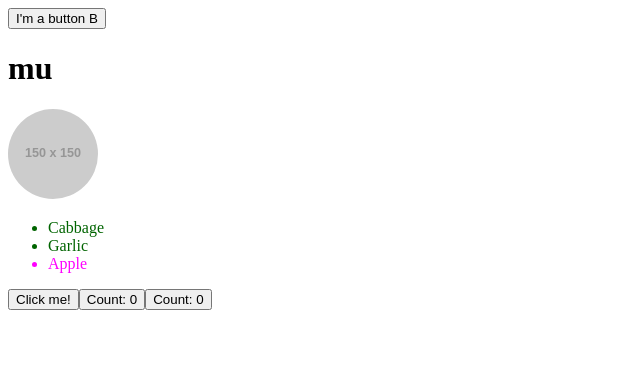
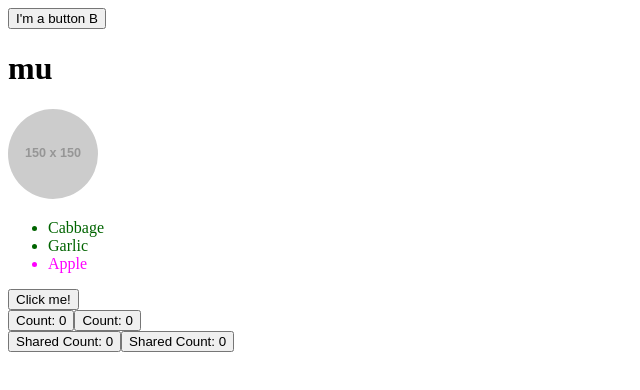
Before and after one commit to 01-mu/learn-react, a React (Vite) app in the folder my-app/: page / in a window 1280 px wide. Shown: the top 390 px of the page, without its empty margins (0-640 px from the left). Built offline with nearby package versions, Linux system fonts and the light colour scheme.

Commit message:
useState props

```diff
--- a/my-app/src/App.tsx
+++ b/my-app/src/App.tsx
@@ -20,6 +20,10 @@ function CountButton() {
   const handleClick = () => setCount(count + 1);
 
   return <button onClick={handleClick}>Count: {count}</button>;
+}
+
+function SharedStateButton({ count, onClick }) {
+  return <button onClick={onClick}>Shared Count: {count}</button>;
 }
 
 function App() {
@@ -54,6 +58,9 @@ function App() {
     </li>
   ));
 
+  const [count, setCount] = useState(0);
+  const handleClick = () => setCount(count + 1);
+
   return (
     <>
       {isA ? <MyButtonA /> : <MyButtonB />}
@@ -67,8 +74,14 @@ function App() {
       />
       <ul>{listItems}</ul>
       <AlertButton />
-      <CountButton />
-      <CountButton />
+      <div>
+        <CountButton />
+        <CountButton />
+      </div>
+      <div>
+        <SharedStateButton count={count} onClick={handleClick} />
+        <SharedStateButton count={count} onClick={handleClick} />
+      </div>
     </>
   );
 }
```
